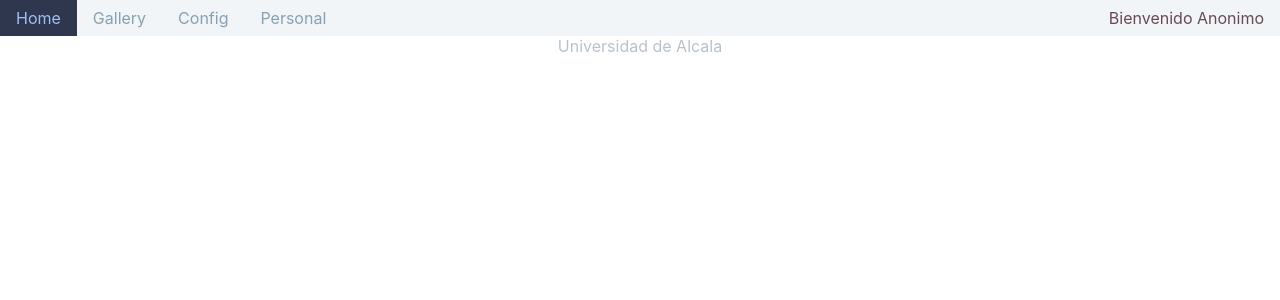
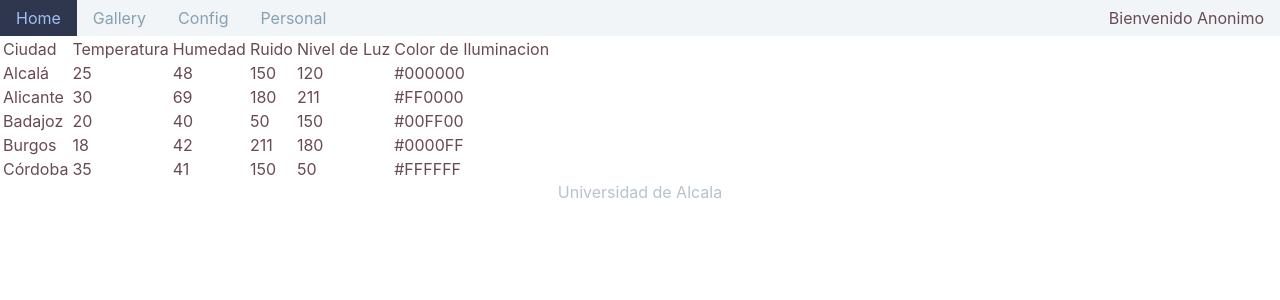
Before and after one commit to ZenTauro/telematicos, a React (Create React App) app in the folder frontend/: page /tables in a window 1280 px wide. Shown: the top 300 px of the page. Built offline with nearby package versions, Linux system fonts and the light colour scheme.

Commit message:
front Table prototype

```diff
--- a/frontend/src/App.tsx
+++ b/frontend/src/App.tsx
@@ -7,6 +7,7 @@ import Main from './pages/Main';
 import Config from './pages/Config';
 import User from './pages/User';
 import Gallery from './pages/Gallery';
+import Tables from './pages/Tables';
 
 const App: React.FC = () => {
   new Event('onStorageChange');
@@ -18,6 +19,7 @@ const App: React.FC = () => {
         <Route exact={ true } path="/config"  component={ Config } />
         <Route exact={ true } path="/myspace" component={ User } />
         <Route exact={ true } path="/gallery" component={ Gallery } />
+        <Route exact={ true } path="/tables"  component={ Tables } />
       <Footer />
     </div>
   );
--- /dev/null
+++ b/frontend/src/components/PaginatedTable.tsx
@@ -0,0 +1,58 @@
+import React from 'react';
+
+interface City {
+    name:        string,
+    temperature: number,
+    humidity:    number,
+    noise:       number,
+    light_level: number,
+    color:       string,
+}
+
+interface ITableProps {
+    pages: City[][],
+}
+
+interface ITableState {
+    page: number,
+}
+
+export default
+class TableContainer extends React.Component<ITableProps, ITableState> {
+    constructor(props: ITableProps) {
+        super(props);
+        this.state = {
+            page: 0,
+        }
+    }
+
+    render() {
+        const selection = this.props.pages[this.state.page].map((val) => (
+            <tr key={ val.name }>
+                <td>{ val.name }</td>
+                <td>{ val.temperature }</td>
+                <td>{ val.humidity }</td>
+                <td>{ val.noise }</td>
+                <td>{ val.light_level }</td>
+                <td>{ val.color }</td>
+            </tr>
+        ));
+        return(
+            <table>
+                <thead>
+                    <tr>
+                        <td>Ciudad</td>
+                        <td>Temperatura</td>
+                        <td>Humedad</td>
+                        <td>Ruido</td>
+                        <td>Nivel de Luz</td>
+                        <td>Color de Iluminacion</td>
+                    </tr>
+                </thead>
+                <tbody>
+                    { selection }
+                </tbody>
+            </table>
+        )
+    }
+}
--- a/frontend/src/pages/Tables.tsx
+++ b/frontend/src/pages/Tables.tsx
@@ -4,3 +4,24 @@ import styled from 'styled-components';
 
 import { FaArrowLeft, FaArrowRight } from 'react-icons/fa';
 import { colors } from '../config/colors';
+import TableContainer from '../components/PaginatedTable';
+
+interface ITablesProps { }
+
+interface ITablesState { }
+
+export default
+class Tables extends React.Component<ITablesProps, ITablesState> {
+    render() {
+        const tables = [
+            [
+                { name: "Alcalá", temperature: 25, humidity: 48, noise: 150, light_level: 120, color: '#000000' },
+                { name: "Alicante", temperature: 30, humidity: 69, noise: 180, light_level: 211, color: '#FF0000' },
+                { name: "Badajoz", temperature: 20, humidity: 40, noise: 50, light_level: 150, color: '#00FF00' },
+                { name: "Burgos", temperature: 18, humidity: 42, noise: 211, light_level: 180, color: '#0000FF' },
+                { name: "Córdoba", temperature: 35, humidity: 41, noise: 150, light_level: 50, color: '#FFFFFF' },
+            ]
+        ]
+        return <TableContainer pages={ tables } />
+    }
+}
```
